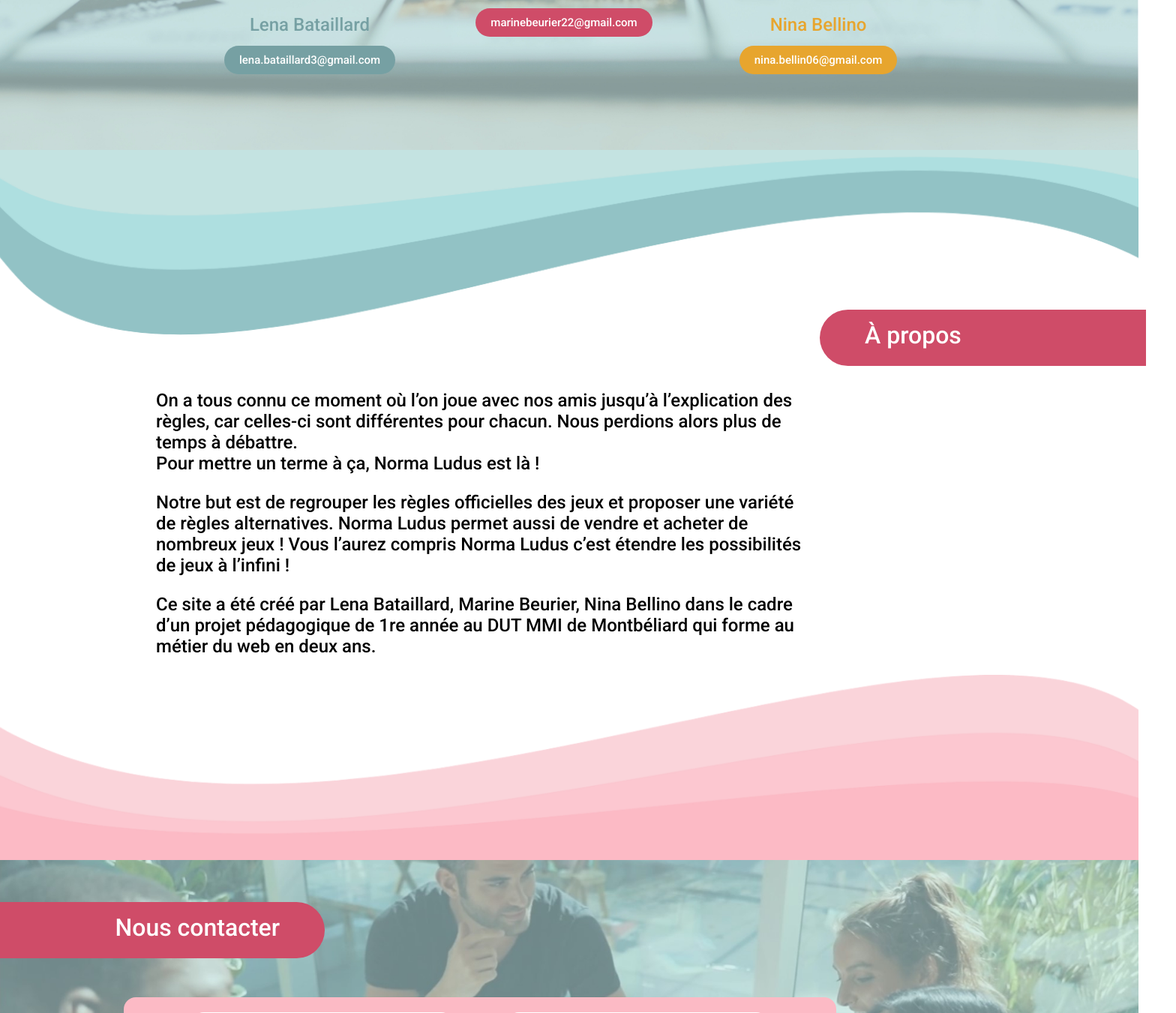
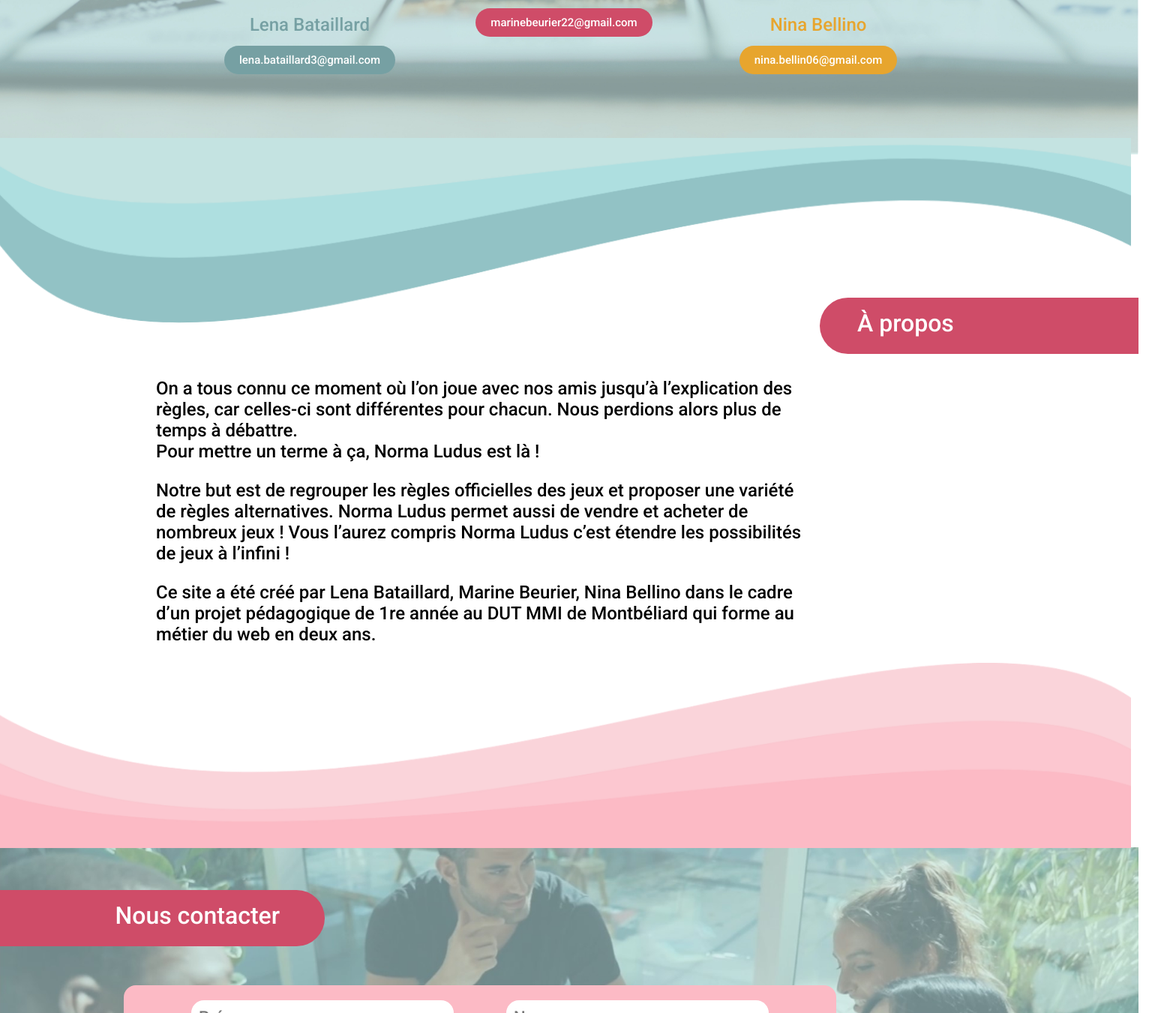
Before and after one commit to marinebrdesign/Landing-Page-Norma-Ludus-, a plain HTML site: page NormaLudus.html in a window 1280 px wide. Shown: the part 3048-4399 px from the top of the page at 75% size, 1568 px wide, since content can reach past the window. Drawn offline with Linux system fonts and the light colour scheme.

Commit message:
correction des "vagues" + lien vers facebook

```diff
--- a/NormaLudus.html
+++ b/NormaLudus.html
@@ -17,7 +17,7 @@
     <div class="reseaux">
         <ul>
             <li><a href="https://www.instagram.com/normaludus/"><svg xmlns="http://www.w3.org/2000/svg" width="50" height="80" viewBox="0 0 24 24" fill="none" stroke="#250B55" stroke-width="2" stroke-linecap="round" stroke-linejoin="round" class="feather feather-instagram"><rect x="2" y="2" width="20" height="20" rx="5" ry="5"></rect><path d="M16 11.37A4 4 0 1 1 12.63 8 4 4 0 0 1 16 11.37z"></path><line x1="17.5" y1="6.5" x2="17.51" y2="6.5"></line></svg></a>
-            <li><a href=""><svg id="Bold" enable-background="new 0 0 24 24" height="79" viewBox="0 0 24 24" width="47" xmlns="http://www.w3.org/2000/svg"><path d="m15.997 3.985h2.191v-3.816c-.378-.052-1.678-.169-3.192-.169-3.159 0-5.323 1.987-5.323 5.639v3.361h-3.486v4.266h3.486v10.734h4.274v-10.733h3.345l.531-4.266h-3.877v-2.939c.001-1.233.333-2.077 2.051-2.077z"/></svg></a>
+            <li><a href="https://www.facebook.com/"><svg id="Bold" enable-background="new 0 0 24 24" height="79" viewBox="0 0 24 24" width="47" xmlns="http://www.w3.org/2000/svg"><path d="m15.997 3.985h2.191v-3.816c-.378-.052-1.678-.169-3.192-.169-3.159 0-5.323 1.987-5.323 5.639v3.361h-3.486v4.266h3.486v10.734h4.274v-10.733h3.345l.531-4.266h-3.877v-2.939c.001-1.233.333-2.077 2.051-2.077z"/></svg></a>
             <li><a href="mailto:normaludus25@gmail.com"><svg version="1.1" id="Capa_1" xmlns="http://www.w3.org/2000/svg" x="0px" y="0px"viewBox="0 0 512 512" style="enable-background:new 0 0 512 512;" xml:space="preserve"><g><g><path d="M467,76H45C20.137,76,0,96.262,0,121v270c0,24.885,20.285,45,45,45h422c24.655,0,45-20.03,45-45V121C512,96.306,491.943,76,467,76z M460.698,106c-9.194,9.145-167.415,166.533-172.878,171.967c-8.5,8.5-19.8,13.18-31.82,13.18s-23.32-4.681-31.848-13.208C220.478,274.284,64.003,118.634,51.302,106H460.698z M30,384.894V127.125L159.638,256.08L30,384.894zM51.321,406l129.587-128.763l22.059,21.943c14.166,14.166,33,21.967,53.033,21.967c20.033,0,38.867-7.801,53.005-21.939l22.087-21.971L460.679,406H51.321z M482,384.894L352.362,256.08L482,127.125V384.894z"/></g></g></svg></a></li>
         </ul>
     </div>
@@ -126,14 +126,14 @@
     </div>
     <div class="a-propos">
         <figure class="vague">
-            <img src="img/vague.png" alt="décoration" width="1520" height="247">
+            <img src="img/vague.png" alt="décoration" width="1510" height="247">
         </figure>
         <h3>À propos</h3>
         <p>On a tous connu ce moment où l’on joue avec nos amis jusqu’à l’explication des règles, car celles-ci sont différentes pour chacun. Nous perdions alors plus de temps à débattre. <br> Pour mettre un terme à ça, Norma Ludus est là !
         <p>Notre but est de regrouper les règles officielles des jeux et proposer une variété de règles alternatives. Norma Ludus permet aussi de vendre et acheter de nombreux jeux ! Vous l’aurez compris Norma Ludus c’est étendre les possibilités de jeux à l’infini !</p>
         <p> Ce site a été créé par Lena Bataillard, Marine Beurier, Nina Bellino dans le cadre d’un projet pédagogique de 1re année au DUT MMI de Montbéliard qui forme au métier du web en deux ans.</p>
         <figure class="vague2">
-            <img src="img/vague2.png" alt="décoration" width="1520" height="247">
+            <img src="img/vague2.png" alt="décoration" width="1510" height="247">
         </figure>
     </div>
 
--- a/css/mescss/style_mise_en_page.css
+++ b/css/mescss/style_mise_en_page.css
@@ -71,6 +71,7 @@ figure.img_inscription > img {
     padding: 20px 120px 3px 120px;
     text-align: center;
 }
+
 input#prenom\/nom {
      border-radius: 17px;
      padding-left: 20px;
@@ -275,11 +276,21 @@ figure.img_equipe > img {
 figure.vague > img {
     position: relative;
     top: 70px;
-    left: -50px;
+    left: -10px;
+    right: 0;
 }
 figure.vague2 > img {
     position: relative;
-    left: -50px;
+    left: -10px;
+    right: 0;
+}
+
+figure.vague {
+    margin: 0;
+}
+
+figure.vague2 {
+    margin: 0;
 }
 
 .a-propos > h3 {
@@ -287,7 +298,7 @@ figure.vague2 > img {
     height: 60px;
     border-radius: 60px 0 0 60px;
     text-align: left;
-    padding: 15px 0 0 60px;
+    padding: 15px 0 0 50px;
     position: relative;
     left: 1085px;
 }
@@ -321,7 +332,7 @@ figure.img_contact > img{
 
 form#contact {
     margin: 0 auto;
-    width: 950px;;
+    width: 950px;
     border-radius: 1em;
     position: relative;
     height: 450px;
@@ -412,3 +423,7 @@ button.envoyer {
     left: 375px;
     top: 380px;
 }
+
+/*
+
+ */
```
